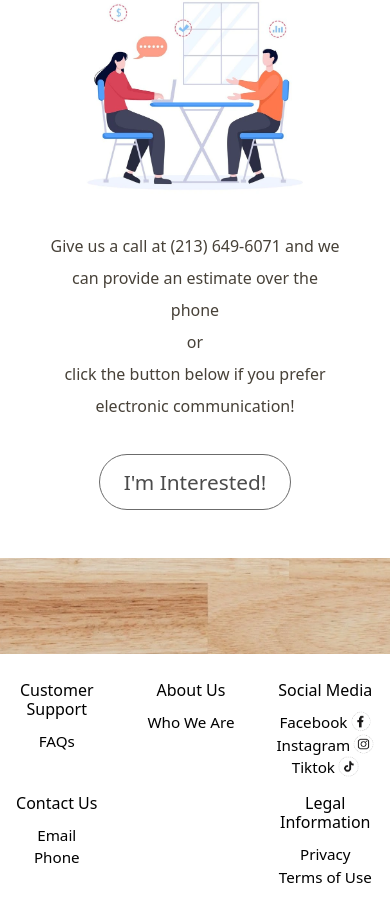
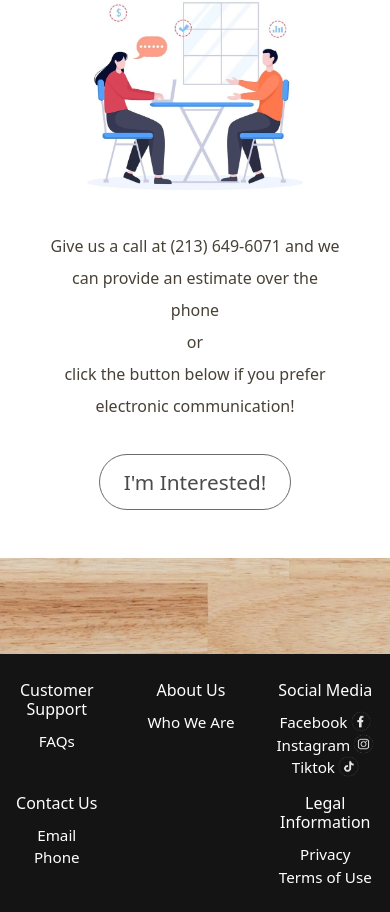
Before and after one commit to stevenchung213/k-hydronics, a React (Vite) app: page / in a window 390 px wide. Shown: the part 4653-5565 px from the top of the page. Built offline with nearby package versions, Linux system fonts and the light colour scheme.

Commit message:
change footer background color from white to black

```diff
--- a/src/components/footer/Footer.jsx
+++ b/src/components/footer/Footer.jsx
@@ -1,8 +1,8 @@
 import React from 'react';
 import { Link } from 'react-router';
-import facebook from './../../assets/facebook.webp';
-import instagram from './../../assets/instagram.webp';
-import tiktok from './../../assets/tiktok.webp';
+import facebook from './../../assets/facebook_black.webp';
+import instagram from './../../assets/instagram_black.webp';
+import tiktok from './../../assets/tiktok_black.webp';
 import './styles.css';
 
 const Footer = ({ isMobile }) => {
--- a/src/components/footer/styles.css
+++ b/src/components/footer/styles.css
@@ -3,13 +3,14 @@
   justify-content: space-between;
   margin: 0;
   padding: 1.75rem 2rem;
-  background-color: white;
-  color: black;
+  background-color: #141414;
+  color: white;
 }
 
 .footer_section_container h3 {
   margin-bottom: 0.8rem;
-  font-weight: 450;
+  font-weight: 475;
+  color: white;
 }
 
 .footer_section_container ul {
@@ -22,7 +23,7 @@
   height: 1.2rem;
   margin-bottom: 0.4rem;
   cursor: pointer;
-  color: black;
+  color: white;
   text-decoration: none;
   font-weight: 300;
 }
@@ -75,7 +76,7 @@
 .email_link {
   position: relative;
   display: inline-block;
-  color: black;
+  color: white;
   text-decoration: none;
   font-weight: 300;
 }
@@ -112,7 +113,7 @@
 .phone_link {
   position: relative;
   display: inline-block;
-  color: black;
+  color: white;
   text-decoration: none;
   font-weight: 300;
 }
@@ -157,7 +158,7 @@
     padding: 1rem 0;
     padding-right: 0.5rem;
     padding-top: 1.5rem;
-    color: black;
+    color: white;
     padding-bottom: 1.5rem;
   }
 
@@ -172,7 +173,7 @@
 
   .footer_section_container h3 {
     font-size: 1rem;
-    color: black;
+    color: white;
     margin: 0.2rem 0;
     margin-bottom: 0.7rem;
   }
@@ -192,7 +193,7 @@
     height: 1rem;
     margin-bottom: 0.4rem;
     cursor: pointer;
-    color: black;
+    color: white;
     text-decoration: none;
   }
 
```
